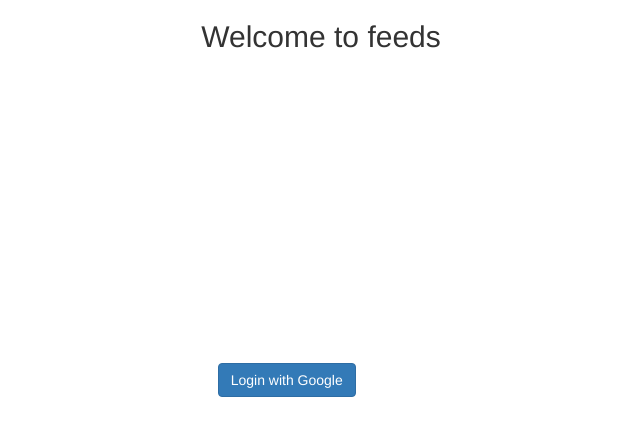
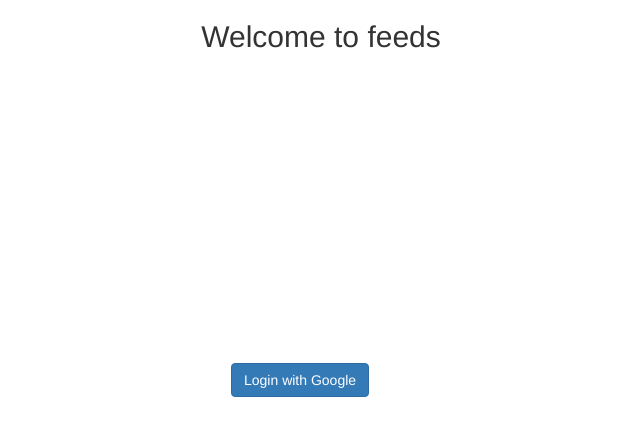
Before and after one commit to carolPresent/google-feed, a website: page index.html in a window 1280 px wide. Shown: the whole page, without its empty margins (319-959 px from the left). Drawn offline with nearby package versions, Linux system fonts and the light colour scheme; no server answers.

Commit message:
Final push

```diff
--- a/index.html
+++ b/index.html
@@ -38,7 +38,7 @@
         </div>
     </div>
 
-    <div class="row" style="margin-top:300px;margin-left:100px;">
+    <div class="row" style="margin-top:300px;margin-left:120px;">
         <div class="col-md-4 col-md-offset-4">
             <a class="btn btn-primary" id="loginButton" href="">Login with Google</a>
         </div>
```
